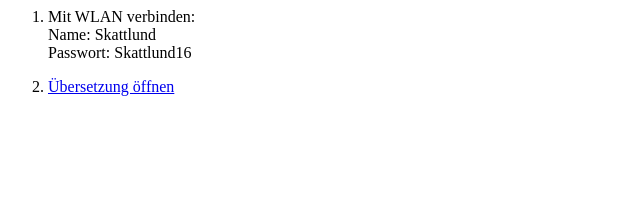
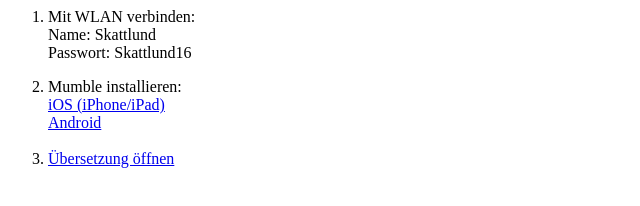
Before and after one commit to fela98/translate.bcchamar.no, a plain HTML site: page index.html in a window 1280 px wide. Shown: the whole page, without its empty margins (0-640 px from the left). Drawn offline with Linux system fonts and the light colour scheme.

Commit message:
Added app links

```diff
--- a/index.html
+++ b/index.html
@@ -18,6 +18,14 @@
                 </p>
             </li>
             <li>
+                Mumble installieren:
+                <br>
+                <a href="https://apps.apple.com/us/app/mumble/id443472808">iOS (iPhone/iPad)</a>
+                <br>
+                <a href="https://play.google.com/store/apps/details?id=com.morlunk.mumbleclient.free&hl=no&gl=US">Android</a>
+            </li>
+            <br>
+            <li>
                 <a id="translate-link">Übersetzung öffnen</a>
             </li>
         </ol>
```
